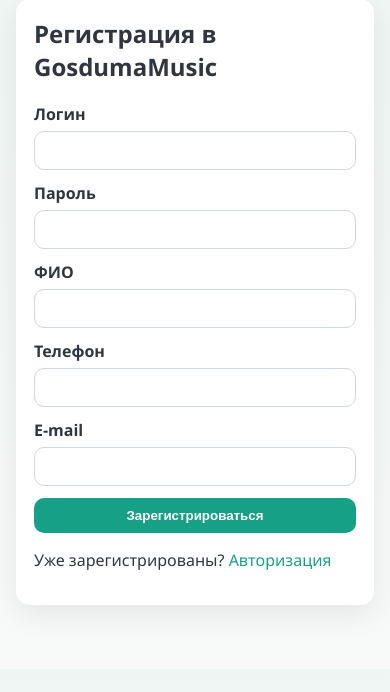
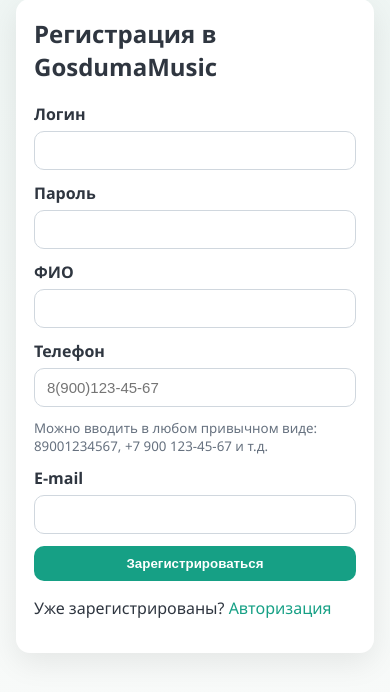
Before and after one commit to Aczd15/GosdumaMusic, a Django app: page /register/ in a window 390 px wide. Shown: the part 65-757 px from the top of the page. Run offline with Django 5.2, Linux system fonts and the light colour scheme.

Commit message:
Relax phone input parsing and add PyCharm interpreter fix docs

```diff
--- a/portal/forms.py
+++ b/portal/forms.py
@@ -14,7 +14,12 @@ class RegistrationForm(forms.Form):
     username = forms.CharField(label='Логин', min_length=3, max_length=150)
     password = forms.CharField(label='Пароль', min_length=6, widget=forms.PasswordInput)
     full_name = forms.CharField(label='ФИО', max_length=255)
-    phone = forms.CharField(label='Телефон', max_length=20)
+    phone = forms.CharField(
+        label='Телефон',
+        max_length=20,
+        help_text='Можно вводить в любом привычном виде: 89001234567, +7 900 123-45-67 и т.д.',
+        widget=forms.TextInput(attrs={'placeholder': '8(900)123-45-67', 'inputmode': 'tel'}),
+    )
     email = forms.EmailField(label='E-mail', max_length=254)
 
     def clean_username(self):
@@ -30,11 +35,23 @@ class RegistrationForm(forms.Form):
         return full_name
 
     def clean_phone(self):
-        phone = self.cleaned_data['phone'].strip()
+        raw_phone = self.cleaned_data['phone'].strip()
+        digits = ''.join(ch for ch in raw_phone if ch.isdigit())
+
+        if len(digits) == 11 and digits.startswith('7'):
+            digits = f'8{digits[1:]}'
+
+        if len(digits) != 11 or not digits.startswith('8'):
+            raise forms.ValidationError('Введите телефон: 8(XXX)XXX-XX-XX, 8XXXXXXXXXX или +7XXXXXXXXXX.')
+
+        phone = f'{digits[0]}({digits[1:4]}){digits[4:7]}-{digits[7:9]}-{digits[9:11]}'
+
         if not re.fullmatch(PHONE_PATTERN, phone):
             raise forms.ValidationError('Телефон должен быть в формате 8(XXX)XXX-XX-XX.')
+
         if Profile.objects.filter(phone=phone).exists():
             raise forms.ValidationError('Пользователь с таким номером телефона уже существует.')
+
         return phone
 
     def clean_email(self):
--- a/portal/templates/portal/register.html
+++ b/portal/templates/portal/register.html
@@ -7,6 +7,7 @@
     {% csrf_token %}
     {% for field in form %}
       <label>{{ field.label }} {{ field }}</label>
+      {% if field.help_text %}<small class="helper">{{ field.help_text }}</small>{% endif %}
       {% if field.errors %}<small class="error-text">{{ field.errors|striptags }}</small>{% endif %}
     {% endfor %}
     <button class="btn btn-primary" type="submit">Зарегистрироваться</button>
```
Also changed, not shown: README.md.
